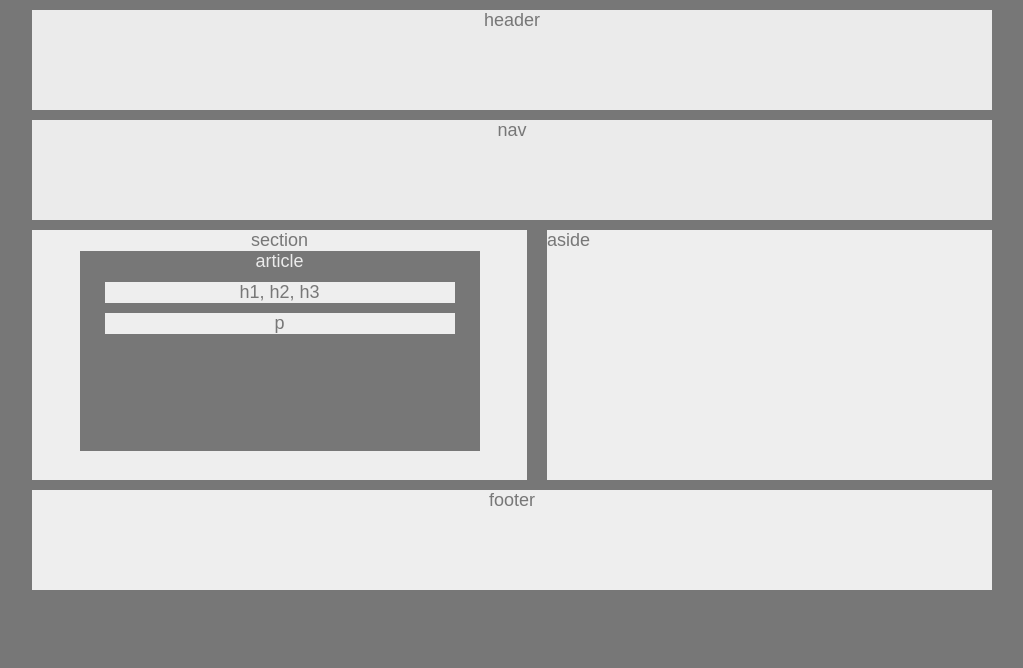
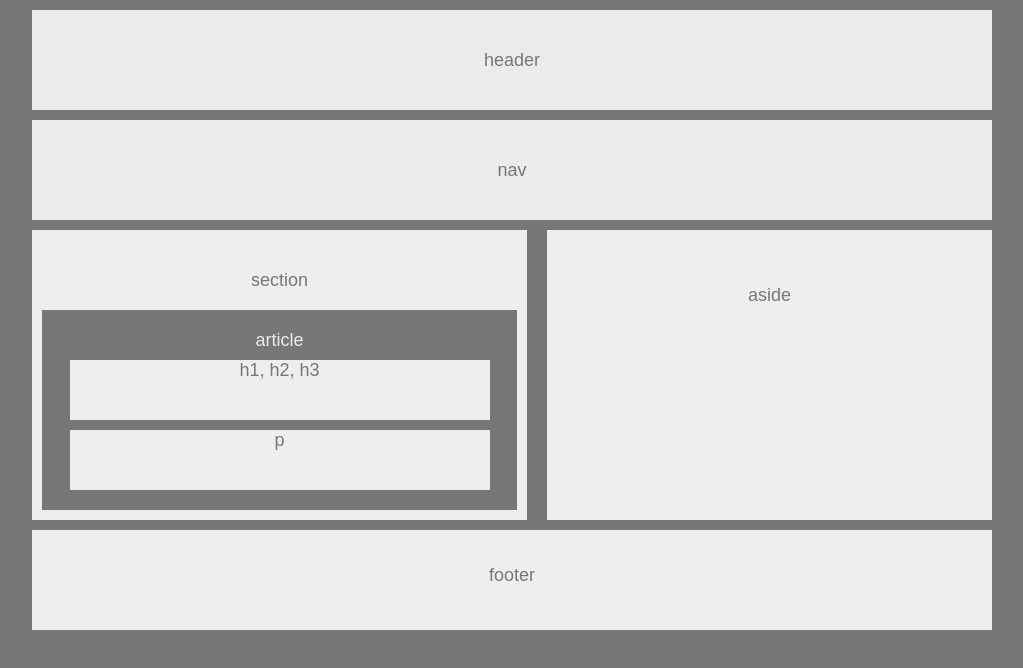
Before and after one commit to beardybones/HW-Wireframe, a plain HTML site: page index.html in a window 1280 px wide. Shown: the whole page, without its empty margins (128-1151 px from the left). Drawn offline with Linux system fonts and the light colour scheme.

Commit message:
Homework 1

```diff
--- a/style.css
+++ b/style.css
@@ -19,8 +19,7 @@ body{
     border-width: 10px;
     /* margin-top: 10px; */
     margin-bottom: 10px;
-
-
+    line-height: 100px;
 }
 
 section{
@@ -30,22 +29,32 @@ section{
     background-color: #eee;
     float: left;
     text-align: center;
-
+    padding-top: 20px;
+    padding-bottom: 20px;
+    line-height: 60px;
 }
 
 article{
     background-color: #777;
-    width: 400px;
-    height: 200px;
+    width: 475px;
+    height: 160px;
     color: #ebebeb;
     margin: 0 auto;
+    padding-top: 20px;
+    padding-bottom: 20px;
+    line-height: 20px;
 }
 
 article p {
     background-color: #eee;
     color: #777;
-    width: 350px;
+    width: 420px;
     margin: 10px auto;
+    height: 50px;
+    line-height: 20px;
+    padding-bottom: 10px;
+    font: bolder;
+
 }
 
 
@@ -54,7 +63,12 @@ aside{
     height: 250px;
     background-color: #eee;
     float: right;
+    text-align: center;
+    padding-top: 20px;
+    padding-bottom: 20px;
+    line-height: 90px;
 
+    /* margin: 0 auto; */
 
 
 }
@@ -65,6 +79,7 @@ footer{
     text-align: center;
     height: 100px;
     margin-top: 10px;
+    line-height: 90px;
 }
 
 .clearfix {
@@ -74,5 +89,4 @@ footer{
 .left-group{
     text-align: center;
 
-
 }
```
